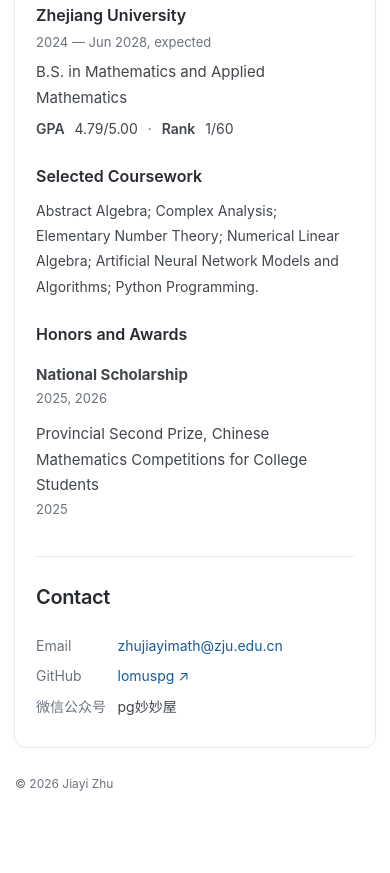
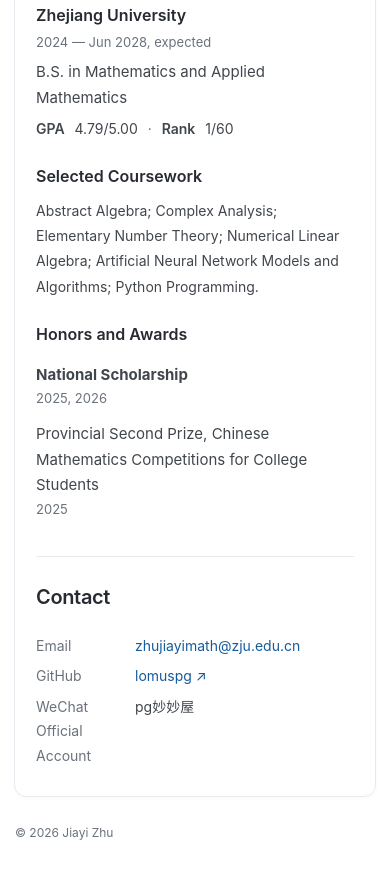
Before and after one commit to lomuspg/lomuspg.github.io, a plain HTML site: page index.html in a window 390 px wide. Shown: the part 972-1845 px from the top of the page. Before the commit the page ends 1796 px from the top, so only its background shows below. Drawn offline with Linux system fonts and the light colour scheme.

Commit message:
Use an English WeChat Official Account label

```diff
--- a/assets/profile.css
+++ b/assets/profile.css
@@ -96,7 +96,7 @@ h3 { margin-bottom: 4px; font-size: 16px; line-height: 1.5; font-weight: 600; }
 .honors-list strong { font-weight: 700; }
 address { font-style: normal; }
 .contact-list { margin: 0; font-size: 15px; }
-.contact-list > div { display: grid; grid-template-columns: 5.25em minmax(0, 1fr); gap: 12px; padding: 3px 0; }
+.contact-list > div { display: grid; grid-template-columns: 11em minmax(0, 1fr); gap: 12px; padding: 3px 0; }
 .contact-list dt { color: var(--muted); }
 .contact-list dd { margin: 0; overflow-wrap: anywhere; }
 .page-footer { display: flex; justify-content: space-between; gap: 15px; max-width: 920px; padding: 25px 1px 30px; color: var(--muted); font-size: 12px; }
@@ -173,7 +173,7 @@ address { font-style: normal; }
   .honors-list .entry-date { display: block; }
   .academic-record > span { margin: 0 6px; }
   .contact-list { font-size: 14px; }
-  .contact-list > div { gap: 8px; }
+  .contact-list > div { grid-template-columns: 6.5em minmax(0, 1fr); gap: 8px; }
 }
 @media (prefers-reduced-motion: reduce) {
   html { scroll-behavior: auto; }
--- a/index.html
+++ b/index.html
@@ -12,7 +12,7 @@
   <title>Jiayi Zhu · 朱嘉怡</title>
   <link rel="canonical" href="https://lomuspg.github.io/">
   <link rel="icon" href="/assets/favicon.svg" type="image/svg+xml">
-  <link rel="stylesheet" href="/assets/profile.css?v=contact-label">
+  <link rel="stylesheet" href="/assets/profile.css?v=contact-label-en">
   <script>
     try {
       if (localStorage.getItem('notes-theme') === 'dark') document.documentElement.dataset.theme = 'dark';
@@ -97,7 +97,7 @@
             <dl class="contact-list">
               <div><dt>Email</dt><dd><a href="mailto:zhujiayimath@zju.edu.cn">zhujiayimath@zju.edu.cn</a></dd></div>
               <div><dt>GitHub</dt><dd><a href="https://github.com/lomuspg" target="_blank" rel="noopener noreferrer">lomuspg <span aria-hidden="true">↗</span></a></dd></div>
-              <div><dt lang="zh-CN">微信公众号</dt><dd lang="zh-CN">pg妙妙屋</dd></div>
+              <div><dt>WeChat Official Account</dt><dd lang="zh-CN">pg妙妙屋</dd></div>
             </dl>
           </address>
         </section>
```
